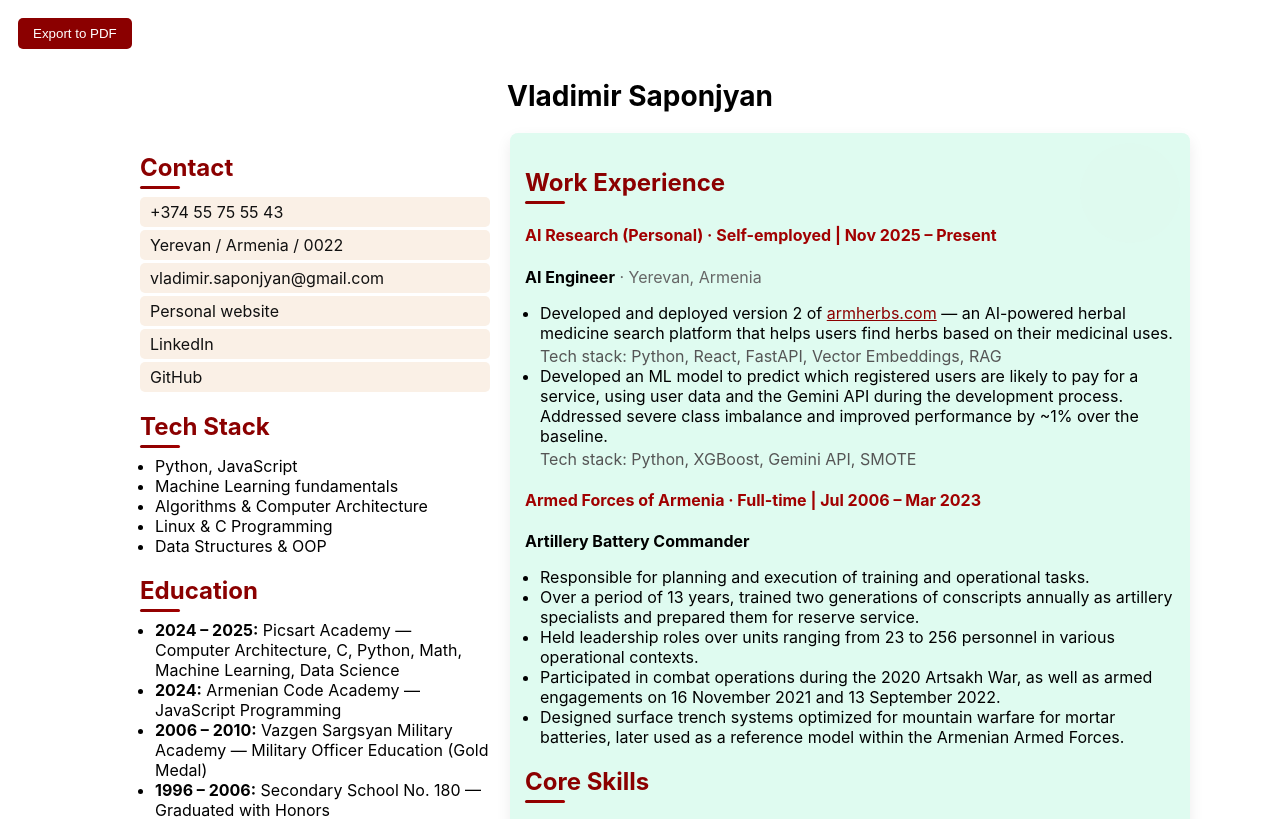
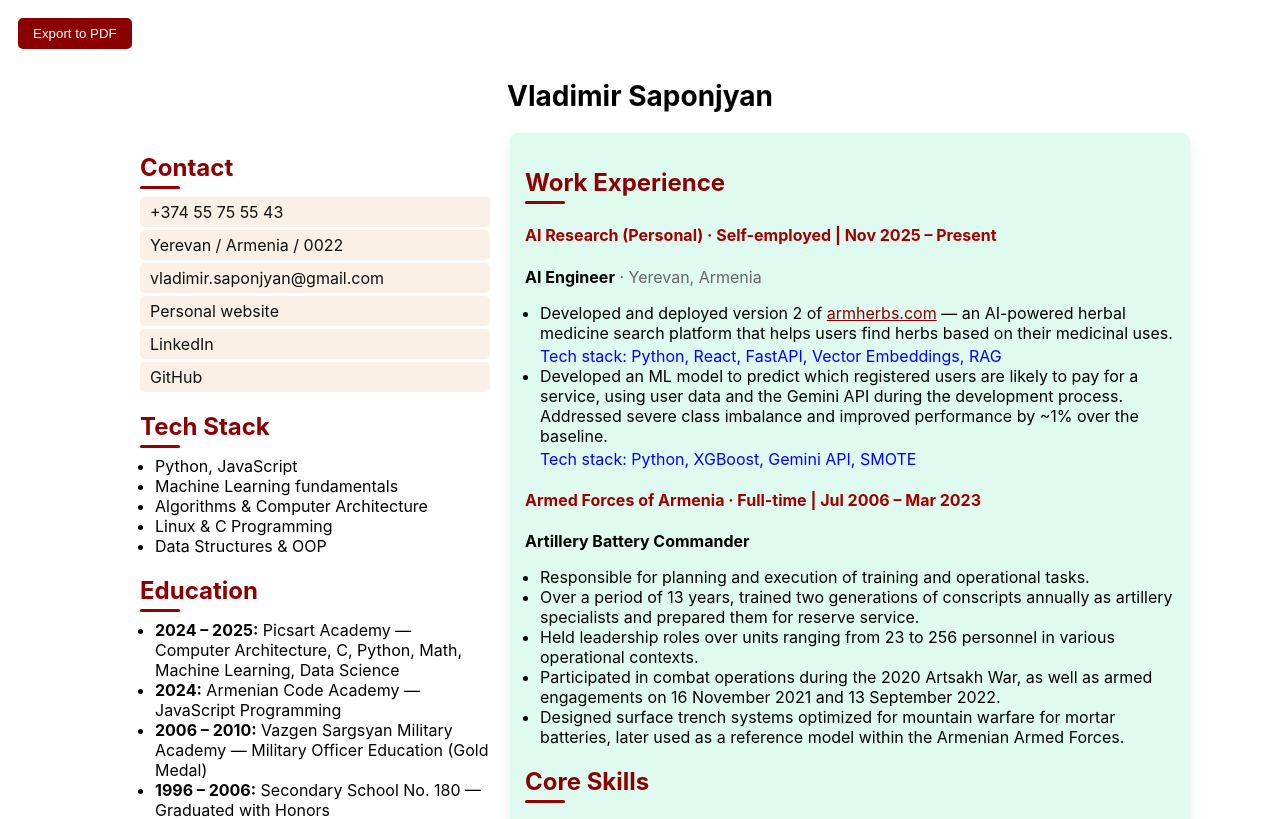
Before and after one commit to vsaponjyan/react-cv, a React (Create React App) app: page / in a window 1280 px wide. Shown: the top 819 px of the page. Built offline with nearby package versions, Linux system fonts and the light colour scheme.

Commit message:
Change tech-stack color from #555 to blue

```diff
--- a/src/styles.css
+++ b/src/styles.css
@@ -172,7 +172,7 @@ ul {
 }
 
 .tech-stack {
-  color: #555;
+  color: blue;
   margin-top: 3px;
 }
 
```
